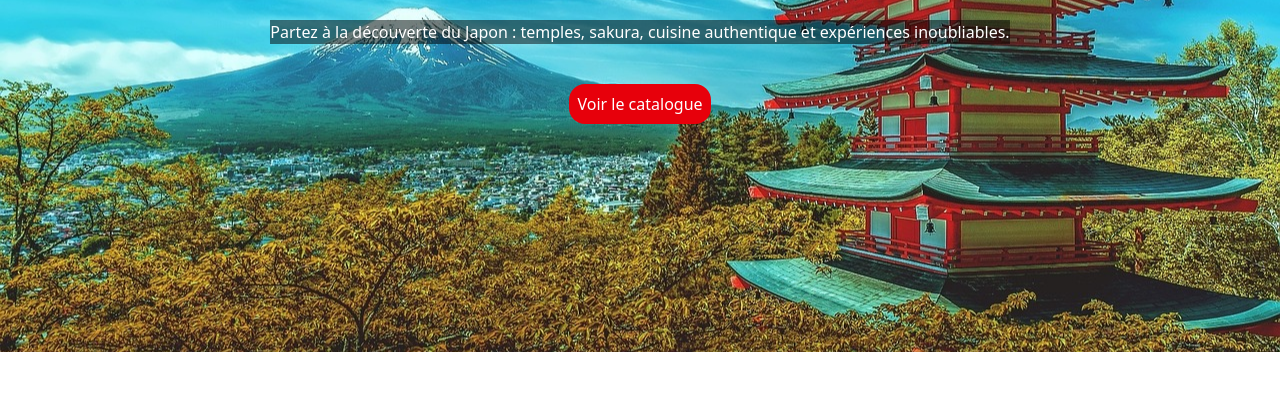
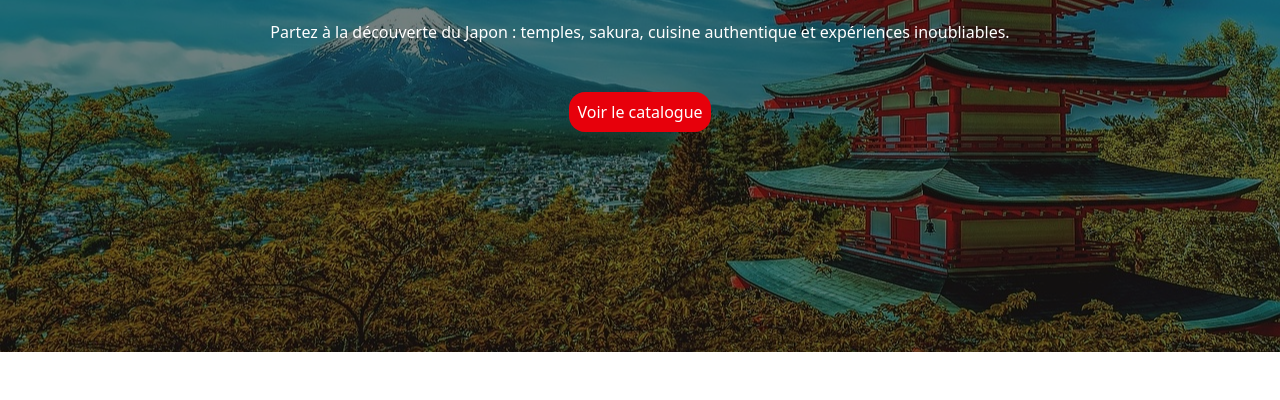
Before and after one commit to DenisPinzin/Projet-Japan-Tour, a website: page index.html in a window 1280 px wide. Shown: the part 400-800 px from the top of the page. Drawn offline with Linux system fonts and the light colour scheme.

Commit message:
[NEW] add hero darker

```diff
--- a/index.html
+++ b/index.html
@@ -46,19 +46,24 @@
     <!-- MAIN -->
     <main class="h-5">
       <section
-        class="bg-[url('/assets/img/fuji-hero.jpg')] bg-cover bg-center h-[80vh] flex flex-col justify-center align-middle gap-10"
+        class="relative bg-[url('/assets/img/fuji-hero.jpg')] bg-cover bg-center h-[80vh] flex flex-col justify-center items-center gap-10"
       >
+        <!-- Ton overlay avec ::after -->
+        <div
+          class="absolute inset-0 after:absolute after:inset-0 after:bg-black/50 after:content-[''] after:z-0"
+        ></div>
+
+        <!-- Contenu au-dessus -->
         <h1 class="text-white font-extrabold text-4xl text-center z-10">
           Japan-Tour
         </h1>
-        <p class="text-center text-white z-10 bg-black/50 self-center">
+        <p class="text-center text-white z-10 p-2 rounded">
           Partez à la découverte du Japon : temples, sakura, cuisine authentique
           et expériences inoubliables.
         </p>
-
         <a
-          href=""
-          class="bg-red-600 rounded-2xl p-2 text-white justify-center inline-block self-center z-10"
+          href="#"
+          class="bg-red-600 rounded-2xl p-2 text-white inline-block z-10"
           >Voir le catalogue</a
         >
       </section>
```
Also changed, not shown: assets/css/style.css.
